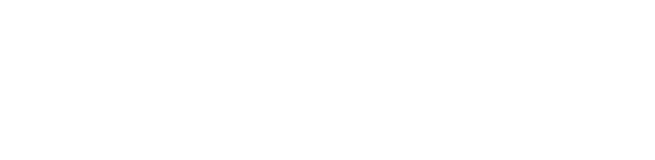
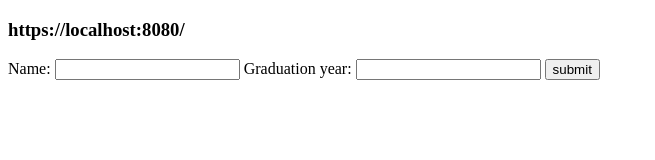
Before and after one commit to acciojob/sharable-urls-kajal-1999-cloud, a website: page main.html in a window 1280 px wide. Shown: the whole page, without its empty margins (0-655 px from the left). Drawn offline with Linux system fonts and the light colour scheme.

Commit message:
created a submission

```diff
--- a/main.html
+++ b/main.html
@@ -1,6 +1,12 @@
 <!DOCTYPE html>
 <html>
   <body>
+	  <h3 id=”url"> https://localhost:8080/</h3>
+	  <label>Name:</label>
+	   <input type="text" id="name" name="name">
+	  <label>Graduation year:</label>
+	  <input type="text" id="year" name="year">
+	  <button id="button">submit</button>
     <script type="text/javascript" src="./script.js">
 </script>
   </body>
--- a/script.js
+++ b/script.js
@@ -1 +1,9 @@
 // your code here
+const name= document.getElementById("name").value;
+const year= document.getElementById("year").value;
+const button= document.getElementById("button");
+button.addEventListener('click', (e) =>{
+	e.preventDefault();
+	console.log(name, year);
+	document.getElementById("url").innerText= `https://localhost:8080/?name=${name}&year=${year}`
+})
```
